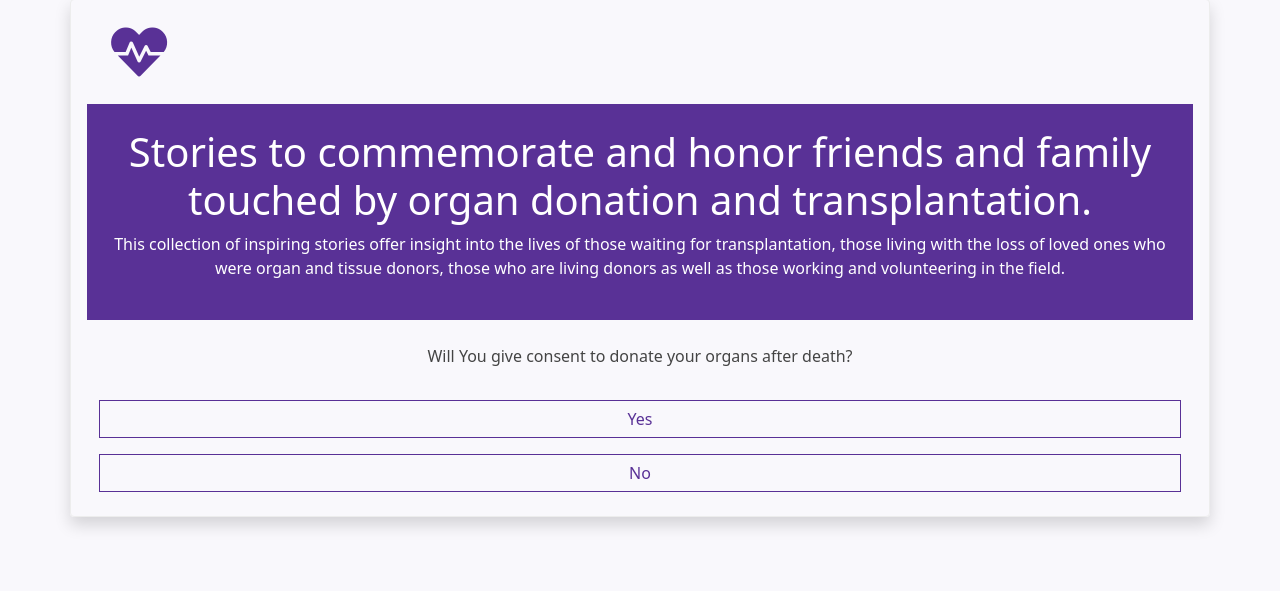
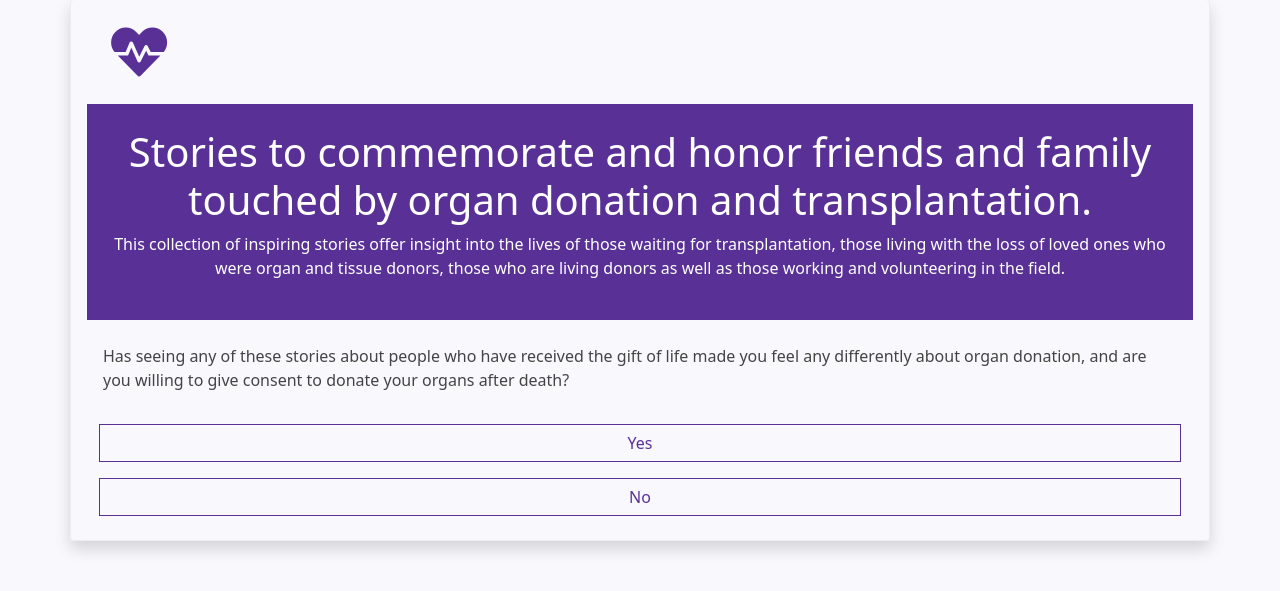
Before and after one commit to yinjames/Altru, a Django app: page /donor/stories/ in a window 1280 px wide. Shown: the part 181-772 px from the top of the page. Run offline with Django 3.2, Linux system fonts and the light colour scheme; data that the repository does not hold is empty; some libraries are stand-ins or nearby versions.

Commit message:
stories page updated

```diff
--- a/donor/templates/donor/story_list.html
+++ b/donor/templates/donor/story_list.html
@@ -32,7 +32,7 @@
 
   </div>
   <div class="row mt-3 g-2 px-3">
-    <p class="text-center">Will You give consent to donate your organs after death?</p>
+    <p>Has seeing any of these stories about people who have received the gift of life made you feel any differently about organ donation, and are you willing to give consent to donate your organs after death?</p>
     <a href="{%url 'donor:consent_after_story' %}" class="btn btn-outline-primary mt-3 consent">Yes</a>
     <a href="{%url 'donor:reward' %}" class="btn btn-outline-primary mt-3">No</a>
   </div>
```
